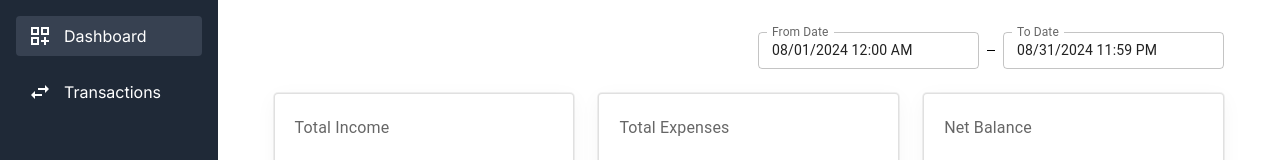
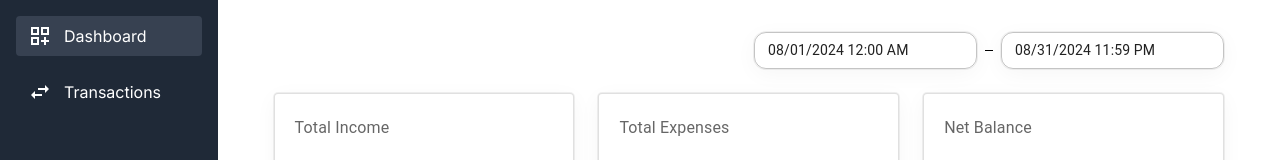
Before and after one commit to rahuljindal1/expense-manager, a Next.js app: page / in a window 1280 px wide. Shown: the top 160 px of the page. Built offline with nearby package versions, Linux system fonts and the light colour scheme.

Commit message:
chore: Improve Date range filter styles

```diff
--- a/components/DateRangeFilter.tsx
+++ b/components/DateRangeFilter.tsx
@@ -23,7 +23,6 @@ export default function DateRangeFilter({
       <div className="flex gap-2 items-center justify-center">
         <LocalizationProvider dateAdapter={AdapterDayjs}>
           <DateTimePicker
-            label="From Date"
             value={dayjs(dateRange.fromDate)}
             onAccept={(date) => handleCustomDateChange("from", date)}
             slotProps={{
@@ -32,6 +31,12 @@ export default function DateRangeFilter({
               },
             }}
             sx={{
+              "& .MuiOutlinedInput-root": {
+                borderRadius: "12px",
+                paddingRight: "16px",
+                boxShadow:
+                  "rgba(0, 0, 0, 0.04) 0px 5px 22px 0px, rgba(0, 0, 0, 0.06) 0px 0px 0px 1px",
+              },
               "& .MuiOutlinedInput-input": {
                 fontSize: "14px",
               },
@@ -41,7 +46,6 @@ export default function DateRangeFilter({
         <Divider orientation="horizontal" className="w-[8px] bg-black" />
         <LocalizationProvider dateAdapter={AdapterDayjs}>
           <DateTimePicker
-            label="To Date"
             value={dayjs(dateRange.toDate)}
             onAccept={(date) => handleCustomDateChange("to", date)}
             slotProps={{
@@ -50,6 +54,12 @@ export default function DateRangeFilter({
               },
             }}
             sx={{
+              "& .MuiOutlinedInput-root": {
+                borderRadius: "12px",
+                paddingRight: "16px",
+                boxShadow:
+                  "rgba(0, 0, 0, 0.04) 0px 5px 22px 0px, rgba(0, 0, 0, 0.06) 0px 0px 0px 1px",
+              },
               "& .MuiOutlinedInput-input": {
                 fontSize: "14px",
               },
```
